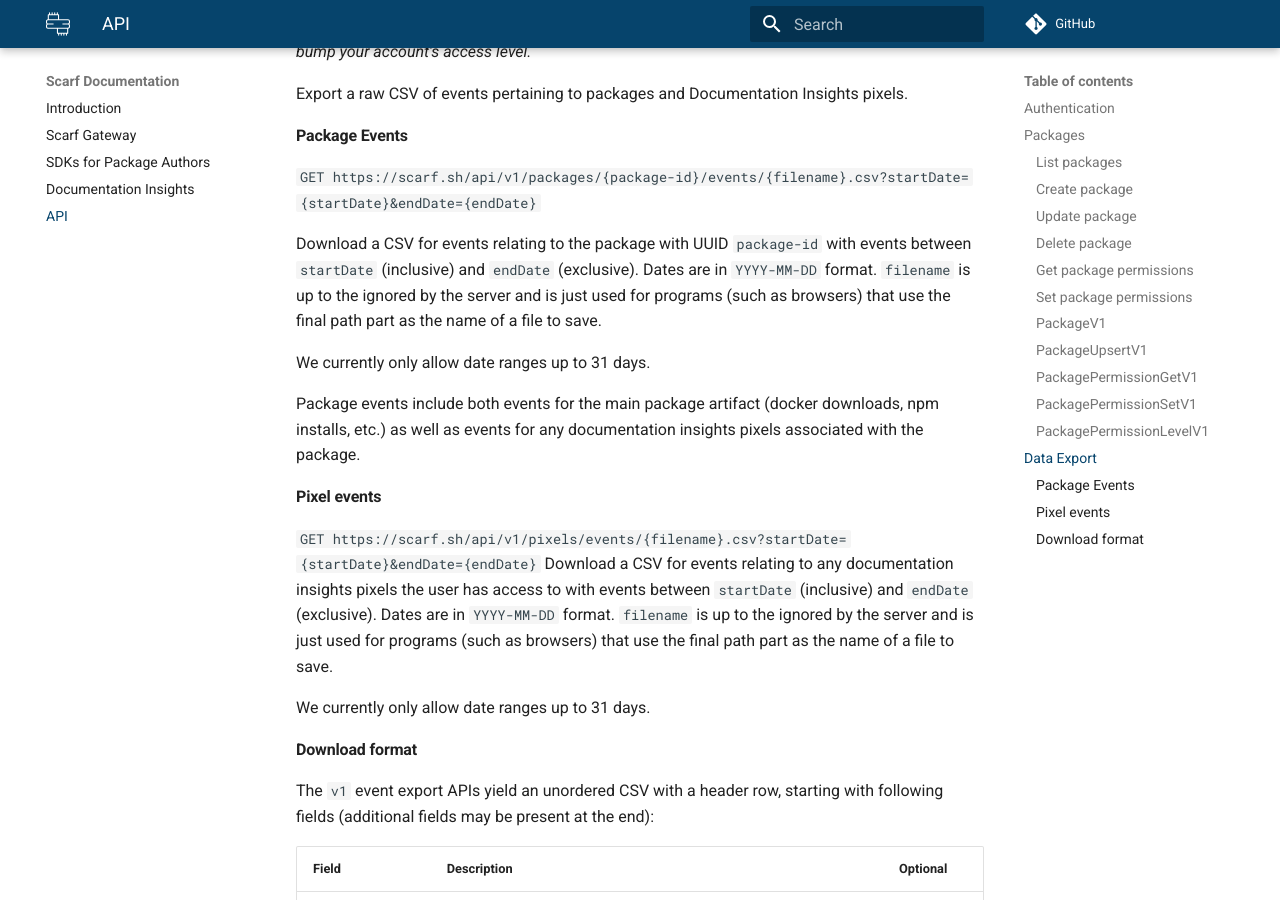
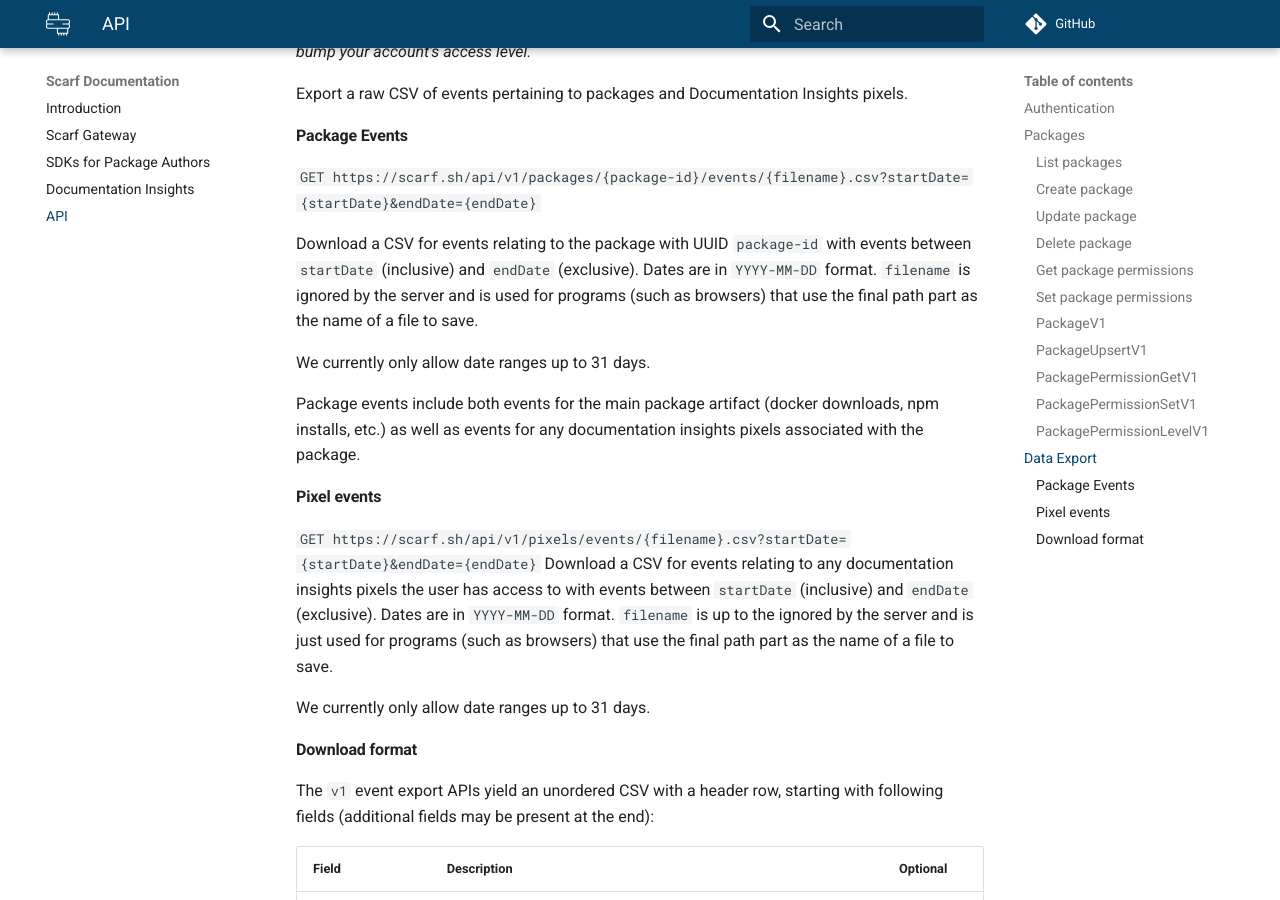
Before and after one commit to scarf-sh/docs, an MkDocs documentation site: the page built from docs/api.md, in a window 1280 px wide and 900 px high, scrolled down 3220 px. Built offline with MkDocs 1.6.1 and Material for MkDocs 9.7.7, drawn with Linux system fonts in a browser that asks for light colours; comment, search, counter and statistics services are not loaded.

Commit message:
Suggestion: change "is up to the ignored by the server"
is up to the ignored by the server -> is ignored by the server

```diff
--- a/docs/api.md
+++ b/docs/api.md
@@ -101,7 +101,7 @@
 #### Package Events
 `GET https://scarf.sh/api/v1/packages/{package-id}/events/{filename}.csv?startDate={startDate}&endDate={endDate}`
 
-Download a CSV for events relating to the package with UUID `package-id` with events between `startDate` (inclusive) and `endDate` (exclusive). Dates are in `YYYY-MM-DD` format. `filename` is up to the ignored by the server and is just used for programs (such as browsers) that use the final path part as the name of a file to save.
+Download a CSV for events relating to the package with UUID `package-id` with events between `startDate` (inclusive) and `endDate` (exclusive). Dates are in `YYYY-MM-DD` format. `filename` is ignored by the server and is used for programs (such as browsers) that use the final path part as the name of a file to save.
 
 We currently only allow date ranges up to 31 days.
 
```
